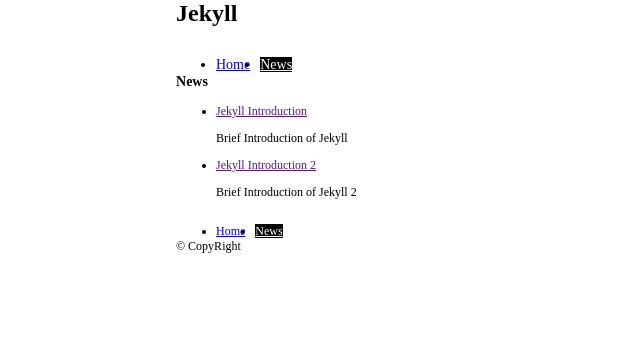
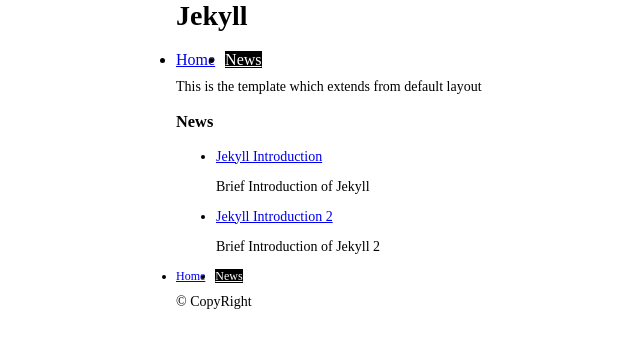
Before and after one commit to sgyyz/jekyll-blog, a Jekyll site: the page built from news.html, in a window 1280 px wide. Shown: the top 348 px of the page, without its empty margins (14-654 px from the left). Built offline with Jekyll 4.4.1, drawn with Linux system fonts in a browser that asks for light colours.

```diff
--- /dev/null
+++ b/_layouts/article.html
@@ -0,0 +1,7 @@
+---
+layout: news
+---
+
+<h2>{{page.title}}</h2>
+
+{{content}}
--- /dev/null
+++ b/_layouts/news.html
@@ -0,0 +1,6 @@
+---
+layout: default
+---
+<p>This is the template which extends from default layout</p>
+
+{{content}}
--- a/css/common.css
+++ b/css/common.css
@@ -1,7 +1,7 @@
 body {
 	margin: 0px;
 	padding: 0px;
-	font-size: 12px;
+	font-size: 14px;
 }
 
 #main {
@@ -12,7 +12,10 @@ body {
 	background: #000;
 	color: #fff;
 }
-
+nav ul {
+	padding: 0px;
+	margin: 0px;
+}
 nav li {
 	float: left;
 	padding-right: 10px;
@@ -20,11 +23,11 @@ nav li {
 .nav {
 	float: left;
 	width: 100%;
-	padding: 0px;
 	margin: 0px;
+	padding-bottom: 10px;
 }
 .nav-top {
-	font-size: 14px;
+	font-size: 16px;
 }
 
 .nav-bottom {
--- a/news.html
+++ b/news.html
@@ -7,7 +7,7 @@ layout: default
 <ul>
 	{% for news in site.categories.news %}
 	<li>
-		<a href="">{{news.title}}</a>
+		<a href="{{site.baseurl}}{{news.url}}">{{news.title}}</a>
 		<p>{{news.meta}}</p>
 	</li>
 	{% endfor %}
```
Also changed, not shown: other parts of news.html (+1 -1 lines), _posts/news/2015-12-19-Jekyll.md (+13 -1 lines).
